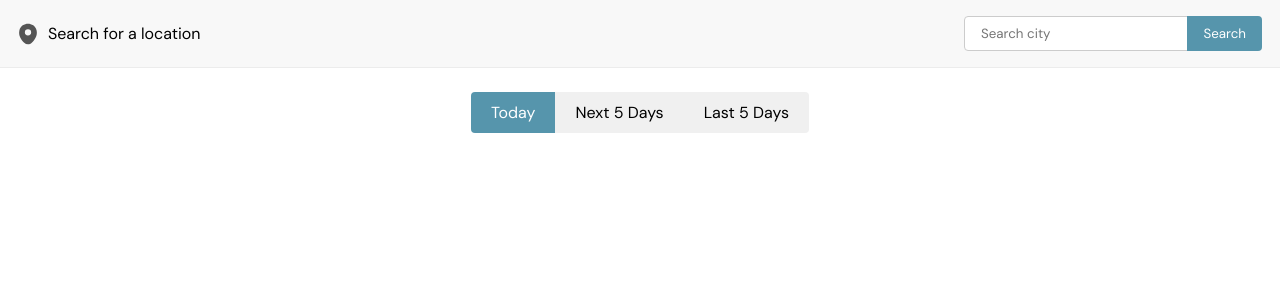
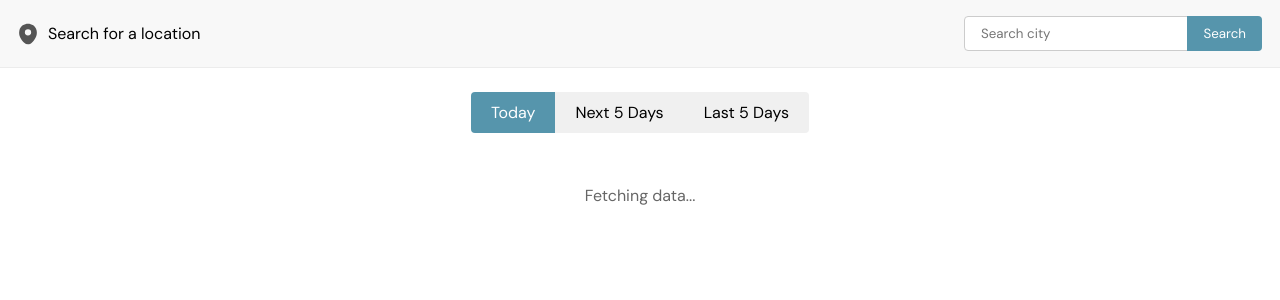
Before and after one commit to opeoyeleke/weather-app, a Vue app: page / in a window 1280 px wide. Shown: the top 300 px of the page. Built offline with nearby package versions, Linux system fonts and the light colour scheme; no server answers.

Commit message:
add fetching data text

```diff
--- a/src/components/UI/BasicWeatherCard.vue
+++ b/src/components/UI/BasicWeatherCard.vue
@@ -26,7 +26,7 @@ import { getDayOfWeek } from "@/util/util";
     </div>
   </div>
 
-  <div v-else>No weather data available.</div>
+  <div v-else class="empty_state">No weather data available.</div>
 </template>
 
 <script lang="ts">
--- a/src/components/UI/BasicWeatherList.vue
+++ b/src/components/UI/BasicWeatherList.vue
@@ -12,6 +12,10 @@ import type { WeatherData } from "@/types/weather";
     >
       <BasicWeatherCard :weather="weather" />
     </div>
+  </div>
+
+  <div v-if="weatherList?.length === 0" class="empty_state">
+    Fetching weather data...
   </div>
 </template>
 
--- a/src/components/UI/TodayWeather.vue
+++ b/src/components/UI/TodayWeather.vue
@@ -83,6 +83,8 @@ const weatherData = computed<WeatherData | null>(
       </div>
     </div>
   </div>
+
+  <div v-else class="empty_state">Fetching data...</div>
 </template>
 
 <style>
@@ -200,4 +202,11 @@ const weatherData = computed<WeatherData | null>(
   font-size: 13px;
   color: #898989;
 }
+
+.empty_state {
+  text-align: center;
+  margin-top: 52px;
+  font-size: 16px;
+  color: #666;
+}
 </style>
```
